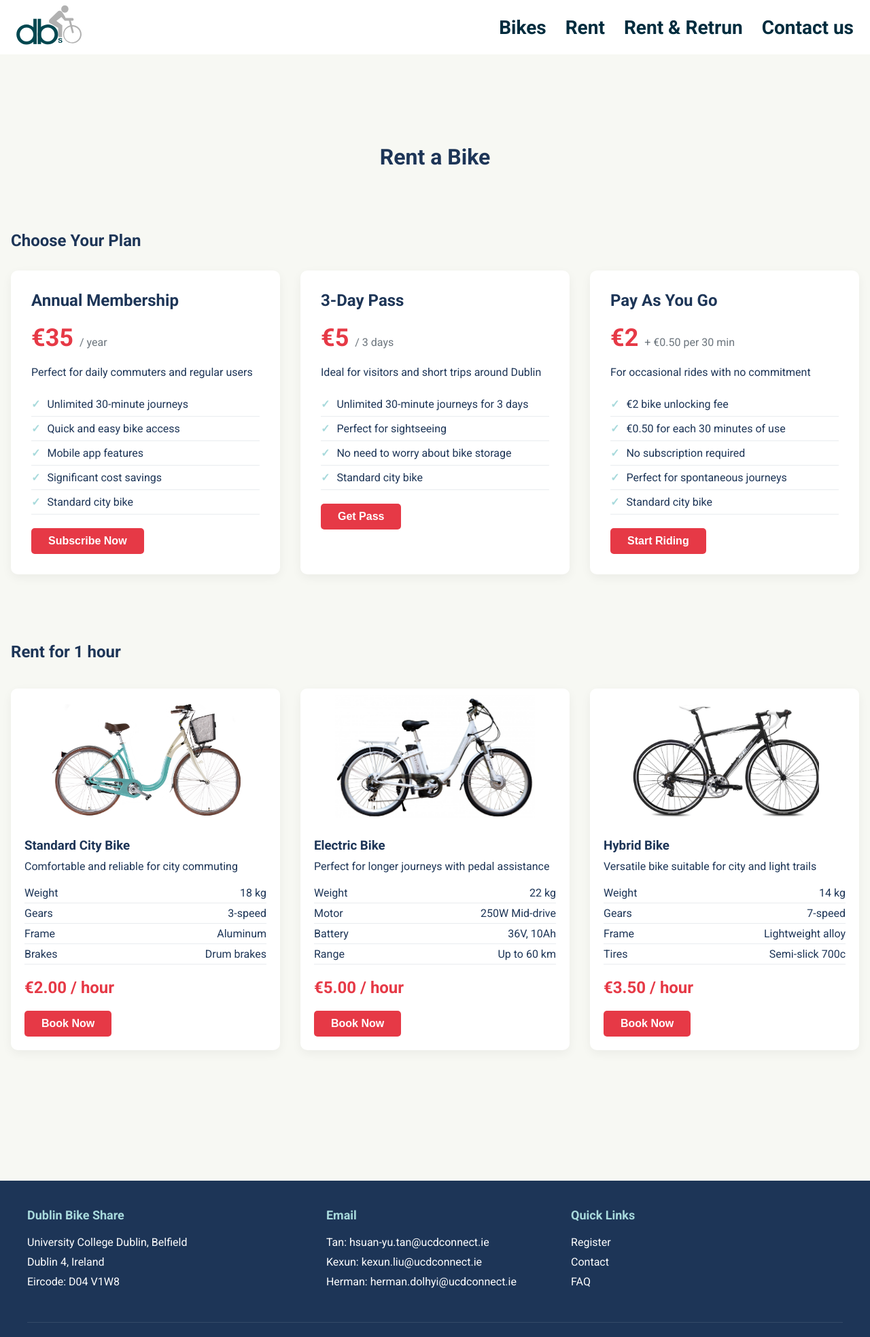
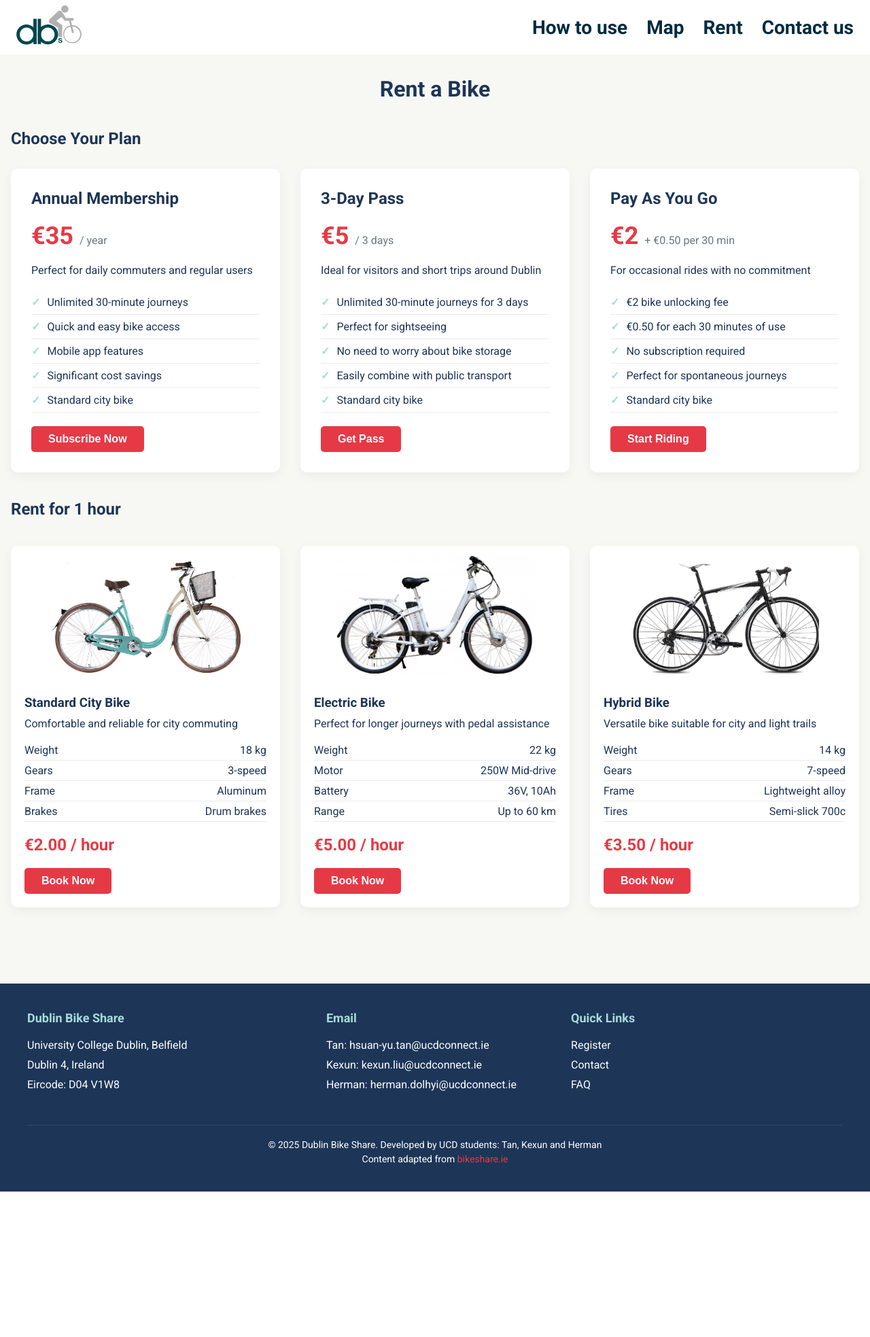
Before and after one commit to Peja016/software-project, a Flask app: page /rent in a window 1280 px wide. Shown: the top 1967 px of the page at 68% size. After the commit the page ends 1753 px from the top, so only its background shows below. Run offline with Flask 3, Linux system fonts and the light colour scheme.

Commit message:
updated rent

```diff
--- a/static/css/rent.css
+++ b/static/css/rent.css
@@ -249,9 +249,8 @@ ul {
 
 .section-title {
     text-align: center;
-    font-size: 32px;
+    font-size: 2em;
     color: var(--custom-darkBlue);
-    margin-bottom: 50px;
 }
 
 .feature-cards {
--- a/templates/base.html
+++ b/templates/base.html
@@ -22,9 +22,9 @@
       let head = document.querySelector("header");
 
       const navs = [
-        { label: "Bikes", href: "{{ url_for('map') }}" },
+        { label: "How to use", href: "{{ url_for('use') }}" },
+        { label: "Map", href: "{{ url_for('map') }}" },
         { label: "Rent", href: "{{ url_for('rent') }}" },
-        { label: "Rent & Retrun", href: "{{ url_for('use') }}" },
         { label: "Contact us", href: "{{ url_for('contact') }}" },
       ];
 
--- a/templates/rent.html
+++ b/templates/rent.html
@@ -287,12 +287,12 @@
         </div>
     </div>
 
-    <section class="rentals-section">
+    <section>
         <div class="container">
             <h1 class="section-title">Rent a Bike</h1>
 
             <div class="subscription-section">
-                <h2 style="color: var(--dark-blue); margin-bottom: 20px;">Choose Your Plan</h2>
+                <h2 style="color: var(--dark-blue); margin-bottom: 1.25rem;">Choose Your Plan</h2>
 
                 <div class="subscription-options">
                     <div class="subscription-card">
@@ -317,6 +317,7 @@
                             <li>Unlimited 30-minute journeys for 3 days</li>
                             <li>Perfect for sightseeing</li>
                             <li>No need to worry about bike storage</li>
+                            <li>Easily combine with public transport</li>
                             <li>Standard city bike</li>
                         </ul>
                         <button class="btn btn-primary subscription-btn" data-plan="3day" data-price="5.00">Get Pass</button>
@@ -338,7 +339,7 @@
                 </div>
             </div>
 
-            <h2 style="color: var(--dark-blue); margin: 60px 0 30px;">Rent for 1 hour</h2>
+            <h2 style="color: var(--dark-blue); margin-bottom: 1.25rem;">Rent for 1 hour</h2>
 
             <div class="bikes-container">
                 <div class="bike-card">
```
